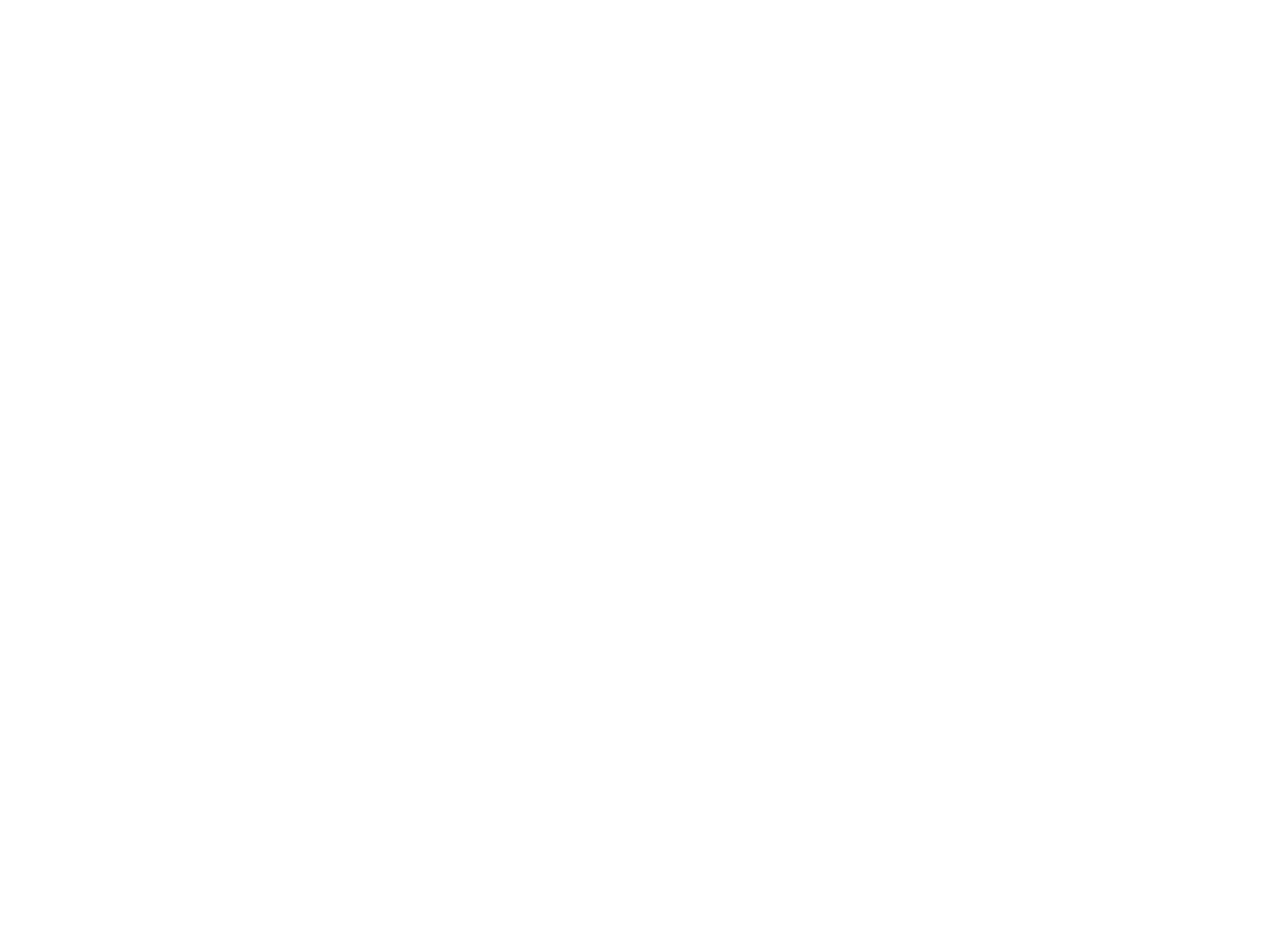
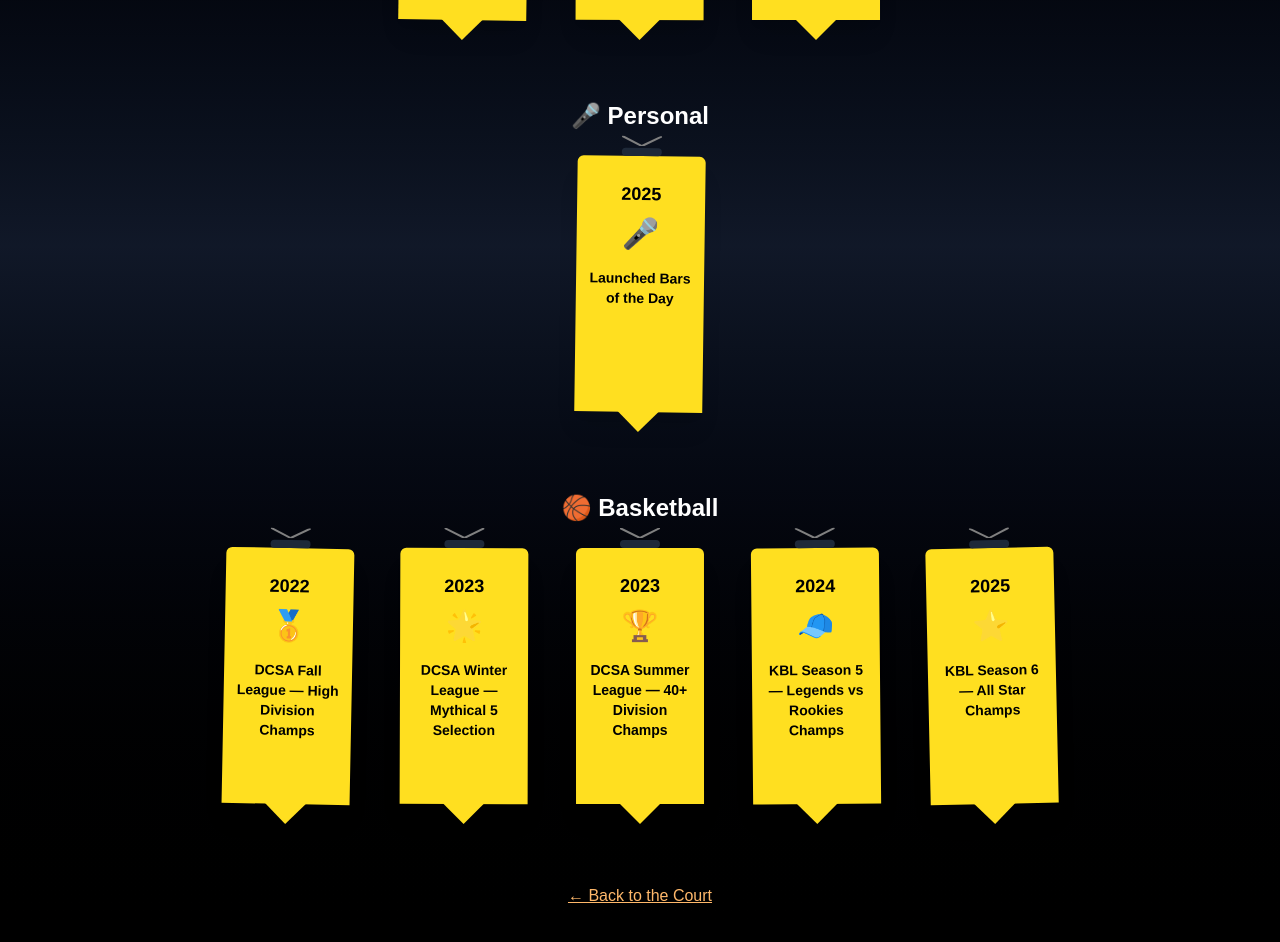
Before and after one commit to lucasklawrence/courtfolio, a Next.js app: page /banners in a window 1280 px wide. Before the commit this address had no page. Shown: the part 480-1422 px from the top of the page. Before the commit the page ends 800 px from the top, so only its background shows below. Built offline with nearby package versions, Linux system fonts and the light colour scheme.

Commit message:
initial rafter work

```diff
--- /dev/null
+++ b/app/banners/page.tsx
@@ -0,0 +1,109 @@
+'use client'
+
+import { BannerCard, BannerProps } from '@/components/BannerCard'
+import { motion } from 'framer-motion'
+
+type BannerSection = {
+  label: string
+  icon: string
+  banners: BannerProps[]
+}
+
+const groupedBanners: BannerSection[] = [
+  {
+    label: '💻 Tech',
+    icon: '💻',
+    banners: [
+      { year: '2024', title: 'Granted Patent on Network Sync', icon: '📜', category: 'tech' },
+      { year: '2025', title: 'Launched Production Grade NMS', icon: '🚀', category: 'tech' },
+      {
+        year: '2025',
+        title: 'Built Internal GitLab Management Portal',
+        icon: '🗂️',
+        category: 'tech',
+      },
+    ],
+  },
+  {
+    label: '🎤 Personal',
+    icon: '🎤',
+    banners: [
+      { year: '2025', title: 'Launched Bars of the Day', icon: '🎤', category: 'personal' },
+    ],
+  },
+  {
+    label: '🏀 Basketball',
+    icon: '🏀',
+    banners: [
+      {
+        year: '2022',
+        title: 'DCSA Fall League — High Division Champs',
+        icon: '🥇',
+        category: 'basketball',
+      },
+      {
+        year: '2023',
+        title: 'DCSA Winter League — Mythical 5 Selection',
+        icon: '🌟',
+        category: 'basketball',
+      },
+      {
+        year: '2023',
+        title: 'DCSA Summer League — 40+ Division Champs',
+        icon: '🏆',
+        category: 'basketball',
+      },
+      {
+        year: '2024',
+        title: 'KBL Season 5 — Legends vs Rookies Champs',
+        icon: '🧢',
+        category: 'basketball',
+      },
+      { year: '2025', title: 'KBL Season 6 — All Star Champs', icon: '⭐', category: 'basketball' },
+    ],
+  },
+]
+
+export default function BannersPage() {
+  return (
+    <motion.div
+      className="min-h-screen bg-gradient-to-b from-black via-gray-900 to-black text-white"
+      initial={{ opacity: 0, scale: 0.96 }}
+      animate={{ opacity: 1, scale: 1 }}
+      transition={{ duration: 0.5, ease: 'easeOut' }}
+    >
+      <div className="relative min-h-screen text-white overflow-hidden">
+        {/* Background */}
+        <div className="absolute inset-0 bg-gradient-to-b from-black via-gray-900/90 to-black z-0" />
+
+        {/* Content */}
+        <div className="relative z-10 px-4 py-16 text-center">
+          <h1 className="text-4xl font-bold">🏟️ The Rafters</h1>
+          <p className="text-lg mt-2 mb-12 text-gray-300">Where legacies hang forever.</p>
+
+          {groupedBanners.map((section, sectionIdx) => (
+            <div key={sectionIdx} className="mb-20">
+              <h2 className="text-2xl font-semibold text-white mb-6">{section.label}</h2>
+              <div className="flex flex-wrap justify-center gap-12">
+                {section.banners.map((b, idx) => (
+                  <BannerCard
+                    key={idx}
+                    {...b}
+                    swayDelay={idx * 0.4}
+                    swayAmount={1.2 + Math.random() * 0.6}
+                  />
+                ))}
+              </div>
+            </div>
+          ))}
+
+          <div className="mt-20">
+            <a href="/" className="text-orange-300 underline hover:text-orange-100">
+              ← Back to the Court
+            </a>
+          </div>
+        </div>
+      </div>
+    </motion.div>
+  )
+}
--- a/app/contact/page.tsx
+++ b/app/contact/page.tsx
@@ -17,7 +17,7 @@ export default function ContactPage() {
         zoneContent={{
           'zone-80': (
             <CourtZone x={580} y={420} width={380} height={220}>
-                <ZoneContact/>
+              <ZoneContact />
             </CourtZone>
           ),
           'zone-99': (
--- /dev/null
+++ b/components/BannerCard.tsx
@@ -0,0 +1,47 @@
+'use client'
+
+import { motion } from 'framer-motion'
+
+export type BannerProps = {
+  year: string
+  title: string
+  icon?: string
+  category?: string
+  swayDelay?: number
+  swayAmount?: number
+}
+
+export function BannerCard({ year, title, icon, swayDelay = 0, swayAmount = 1.5 }: BannerProps) {
+  return (
+    <motion.div
+      className="relative w-32 h-64 bg-yellow-300 text-black flex flex-col items-center justify-start pt-6 px-2 rounded-t-md shadow-xl"
+      animate={{ rotate: [0, swayAmount, -swayAmount, 0] }}
+      transition={{
+        duration: 5,
+        repeat: Infinity,
+        ease: 'easeInOut',
+        times: [0, 0.25, 0.75, 1],
+        delay: swayDelay,
+      }}
+    >
+      {/* Hanging bar */}
+      <div className="absolute -top-2 w-10 h-2 bg-gray-800 rounded-full" />
+
+      {/* Optional rope visual */}
+      <svg className="absolute -top-5 left-1/2 transform -translate-x-1/2" width="40" height="10">
+        <line x1="0" y1="0" x2="20" y2="10" stroke="gray" strokeWidth="2" />
+        <line x1="40" y1="0" x2="20" y2="10" stroke="gray" strokeWidth="2" />
+      </svg>
+
+      <div className="text-lg font-bold">{year}</div>
+      <div className="text-3xl mt-2">{icon}</div>
+      <div className="text-center text-sm font-semibold mt-4 px-1">{title}</div>
+
+      <div
+        className="absolute bottom-[-20px] left-1/2 transform -translate-x-1/2 w-0 h-0
+        border-l-[32px] border-r-[32px] border-t-[32px]
+        border-l-transparent border-r-transparent border-t-yellow-300"
+      />
+    </motion.div>
+  )
+}
--- a/components/HomeBody.tsx
+++ b/components/HomeBody.tsx
@@ -6,10 +6,10 @@ import { ReplayIntroButton } from './ReplayIntroButton'
 import { CourtTitle } from './CourtTitle'
 import { CourtContainer } from './CourtContainer'
 import React from 'react'
-import { SafeSvgHtml } from './SafeSvgHtml'
 import { ZoneProjects } from './ZoneProjects'
 import { ZoneAbout } from './ZoneAbout'
 import { CourtZone } from './CourtZone'
+import Link from 'next/link'
 
 export function HomeBody() {
   const router = useRouter()
@@ -101,6 +101,16 @@ export function HomeBody() {
               <CourtTitle title="Lucas Lawrence" subtitle="Welcome to the Court" />
             </foreignObject>
           ),
+          'zone-85': (
+            <CourtZone x={1120} y={60} width={220} height={100}>
+              <Link
+                href="/banners"
+                className="bg-yellow-500 text-black font-semibold px-4 py-2 rounded-md shadow hover:bg-yellow-400 transition"
+              >
+                🏟️ View the Rafters
+              </Link>
+            </CourtZone>
+          ),
         }}
       />
     </CourtContainer>
```
Also changed, not shown: components/ZoneContactModern.tsx (+14 -3 lines), components/ZoneContactSafari.tsx (+14 -3 lines).
